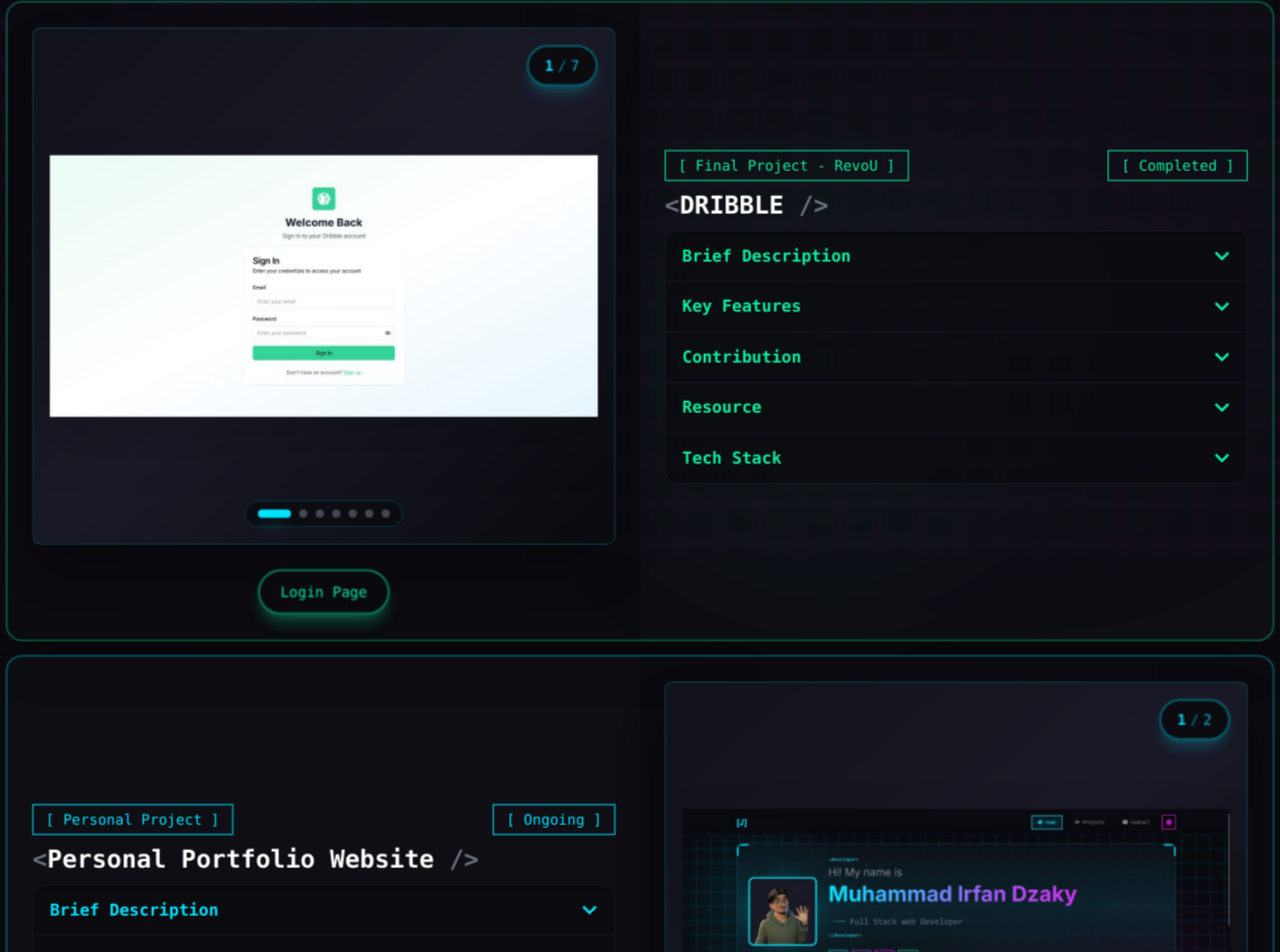
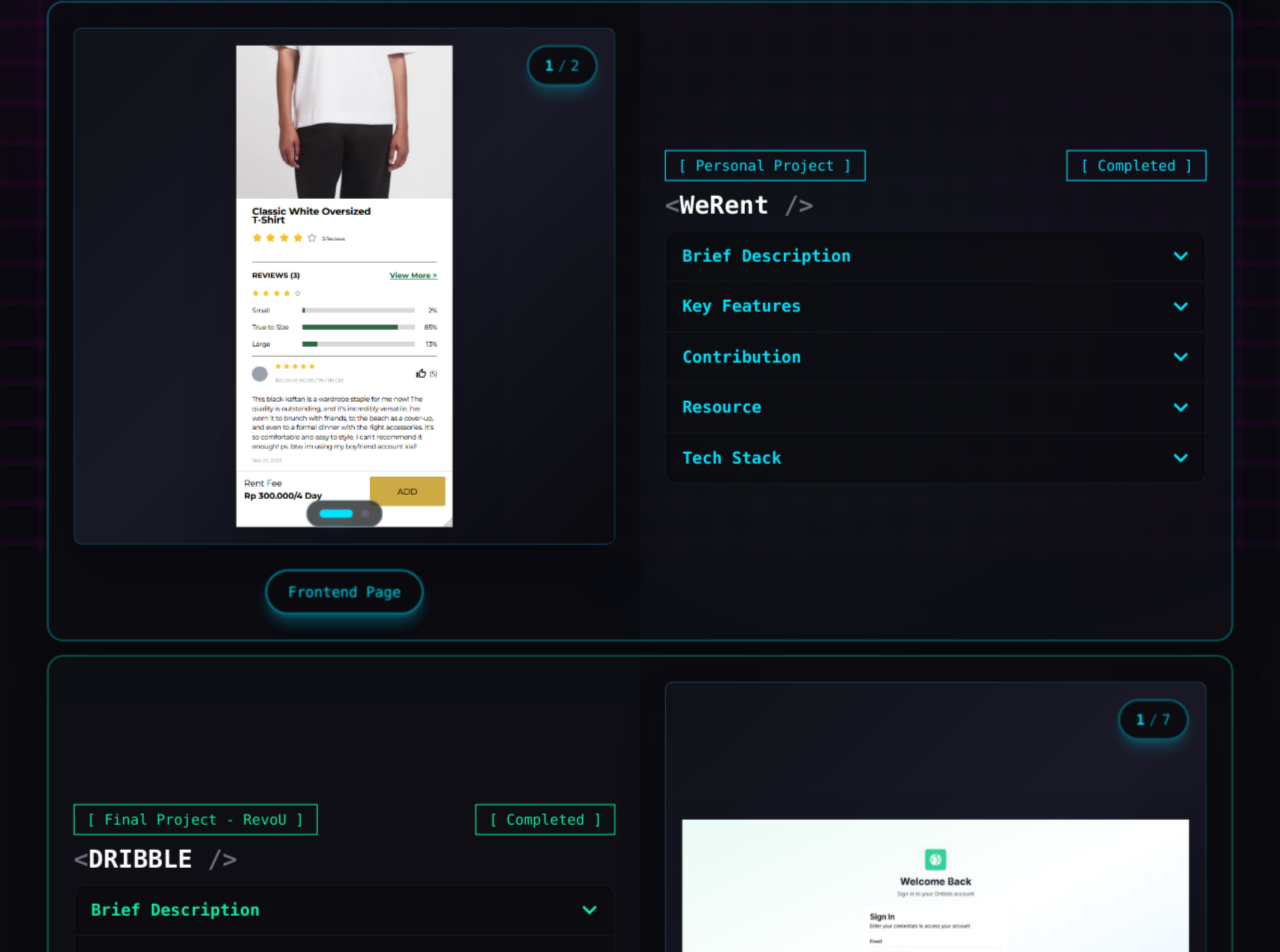
Before and after one commit to MuhammadIrfanDzaky/Personal-Website, a Next.js app: page /projects in a window 1280 px wide. Shown: the part 243-1195 px from the top of the page. Built offline with nearby package versions, Linux system fonts and the light colour scheme.

Commit message:
feat: add WeRent project details and images to ProjectsPage for enhanced showcase

```diff
--- a/src/app/contact/page.tsx
+++ b/src/app/contact/page.tsx
@@ -151,7 +151,7 @@
         <div className="absolute top-1/2 left-1/2 w-96 h-96 bg-neon-purple/10 rounded-full blur-[120px] animate-pulse" style={{ animationDelay: '2s' }} />
       </div>
 
-      <div className="relative z-10 max-w-7xl mx-auto px-6 pt-20 md:pt-28 pb-24 md:pb-8">
+      <div className="relative z-10 w-full px-6 md:px-12 lg:px-16 pt-20 md:pt-28 pb-24 md:pb-8">
 
         {/* Page Header */}
         <div className="mb-8 md:mb-12 relative">
--- a/src/app/page.tsx
+++ b/src/app/page.tsx
@@ -87,7 +87,7 @@
         <div className="absolute top-1/2 left-1/2 w-96 h-96 bg-neon-purple/10 rounded-full blur-[120px] animate-pulse" style={{ animationDelay: '2s' }} />
       </div>
 
-      <div className="relative z-10 max-w-7xl mx-auto px-6 pt-20 md:pt-28 pb-24 md:pb-8 min-h-screen flex flex-col">
+      <div className="relative z-10 w-full px-6 md:px-12 lg:px-16 pt-20 md:pt-28 pb-24 md:pb-8 min-h-screen flex flex-col">
 
         {/* Hero Section - Full Width Glitch Style */}
         <section className="mb-8 relative">
--- a/src/app/projects/page.tsx
+++ b/src/app/projects/page.tsx
@@ -27,6 +27,45 @@
   const projects = [
     {
       id: 1,
+      title: "WeRent",
+      type: "Personal Project",
+      privacy: "Public",
+      description: "Modern full-stack e-commerce platform with advanced features including real-time inventory management, secure payment processing, and personalized product recommendations. Built with scalable architecture and optimized for performance.",
+      tech: ["Next.js", "NestJS"],
+      github: ["https://github.com/MuhammadIrfanDzaky/group-a-be", "https://github.com/MuhammadIrfanDzaky/group-a-fe"],
+      live: "https://a-we-rent-fe.vercel.app/",
+      status: "Completed",
+      color: "cyan",
+      repoType: "public",
+      images: [
+        "/werentfe.png",
+        "/werentppt.png"
+      ],
+      imagePlaceholders: [
+        "Frontend Page",
+        "Key Features Overview"
+      ],
+      keyFeatures: [
+        "Real-time inventory tracking with Redis caching",
+        "Secure payment integration with Stripe",
+        "Advanced product search and filtering",
+        "Shopping cart with persistent sessions",
+        "User authentication and authorization",
+        "Admin dashboard for product management",
+        "Responsive design for all devices",
+        "Email notifications for order updates"
+      ],
+      contribution: [
+        "Designed and implemented full-stack architecture",
+        "Integrated secure payment gateway with Stripe API",
+        "Implemented Redis caching for improved performance",
+        "Built RESTful API with Express and MongoDB",
+        "Created responsive UI with React and Tailwind CSS",
+        "Implemented JWT-based authentication system"
+      ]
+    },
+    {
+      id: 2,
       title: "DRIBBLE",
       type: "Final Project - RevoU",
       privacy: "Public",
@@ -70,7 +109,7 @@
         ]
       },
       {
-        id: 2,
+        id: 3,
         title: "Personal Portfolio Website",
         type: "Personal Project",
         privacy: "Public",
@@ -109,7 +148,7 @@
         ]
       },
       {
-        id: 3,
+        id: 4,
         title: "Kos-Kosan Gang Family No.3",
         type: "Freelance Project",
         privacy: "Private",
@@ -141,34 +180,6 @@
           "Gathered client requirements & incorporated feedback iteratively",
           "Managed quality assurance & user testing"
         ]
-      },
-      {
-        id: 4,
-        title: "Absensi SDN 064037",
-        type: "Freelance Project",
-        privacy: "Private",
-        description: "A digital platform for elementary school (SDN) administration, including student data, attendance, and report cards. Built for school digitalization.",
-        tech: ["HTML", "CSS", "Javascript", "PHP", "MySQL"],
-        github: "https://github.com/yourusername/sdn",
-        live: null,
-        status: "Completed",
-        color: "purple",
-        repoType: "private",
-        images: [
-          "/sdn-1.jpg"
-        ],
-        imagePlaceholders: [
-          "Login Page"
-        ],
-        keyFeatures: [
-          "Student management",
-          "Attendance tracking",
-          "Report cards"
-        ],
-        contribution: [
-          "Backend",
-          "Frontend"
-        ]
       }
   ];
 
@@ -196,7 +207,7 @@
           <div className="absolute top-1/2 left-1/2 w-96 h-96 bg-neon-green/10 rounded-full blur-[120px] animate-pulse" style={{ animationDelay: '2s' }} />
         </div>
 
-        <div className="relative z-10 max-w-7xl mx-auto px-6 pt-20 md:pt-28 pb-24 md:pb-8">
+        <div className="relative z-10 w-full px-6 md:px-12 lg:px-16 pt-20 md:pt-28 pb-24 md:pb-8">
           {/* Page Header */}
           <div className="mb-8 md:mb-12 relative">
             <div className="flex items-center gap-3 md:gap-4 mb-3 md:mb-4">
@@ -250,14 +261,31 @@
                             keyFeatures={project.keyFeatures}
                             contribution={project.contribution}
                             tech={project.tech}
-                            demo={project.github}
+                            demo={Array.isArray(project.github) ? project.github[0] : project.github}
                             color={project.color}
                             repoType={project.repoType}
                             onExpandChange={(isExpanded) => {
                               setExpandedProjectId(isExpanded ? project.id : null);
                             }}
                             resource={
-                              <div className="flex gap-2 md:gap-3 pt-2">
+                              <div className="flex gap-2 md:gap-3 pt-2 flex-wrap">
+                                {Array.isArray(project.github) ? (
+                                  project.github.map((githubLink, idx) => (
+                                    <AnimatedButton
+                                      key={idx}
+                                      href={githubLink}
+                                      target="_blank"
+                                      rel="noopener noreferrer"
+                                      className={`group/btn flex items-center gap-1.5 md:gap-2 px-3 md:px-4 py-1.5 md:py-2 text-xs md:text-sm font-mono bg-transparent border-2 ${project.color === 'cyan' ? 'border-neon-cyan text-neon-cyan hover:bg-neon-cyan' : project.color === 'pink' ? 'border-neon-pink text-neon-pink hover:bg-neon-pink' : project.color === 'purple' ? 'border-neon-purple text-neon-purple hover:bg-neon-purple' : 'border-neon-green text-neon-green hover:bg-neon-green'} hover:text-dark-900 transition-all duration-300 relative overflow-hidden`}
+                                    >
+                                      <span className="relative z-10 flex items-center gap-1.5 md:gap-2">
+                                        <FaGithub />
+                                        <span>{project.repoType === 'private' ? 'PRIVATE' : idx === 0 ? 'BE' : 'FE'}</span>
+                                      </span>
+                                      <div className={`absolute inset-0 ${project.color === 'cyan' ? 'bg-neon-cyan' : project.color === 'pink' ? 'bg-neon-pink' : project.color === 'purple' ? 'bg-neon-purple' : 'bg-neon-green'} transform -translate-x-full group-hover/btn:translate-x-0 transition-transform duration-300`} />
+                                    </AnimatedButton>
+                                  ))
+                                ) : (
                                   <AnimatedButton
                                     href={project.github}
                                     target="_blank"
@@ -270,6 +298,7 @@
                                     </span>
                                     <div className={`absolute inset-0 ${project.color === 'cyan' ? 'bg-neon-cyan' : project.color === 'pink' ? 'bg-neon-pink' : project.color === 'purple' ? 'bg-neon-purple' : 'bg-neon-green'} transform -translate-x-full group-hover/btn:translate-x-0 transition-transform duration-300`} />
                                   </AnimatedButton>
+                                )}
                                 {project.live && (
                                   <AnimatedButton
                                     href={project.live}
@@ -313,13 +342,30 @@
                             keyFeatures={project.keyFeatures}
                             contribution={project.contribution}
                             tech={project.tech}
-                            demo={project.github}
+                            demo={Array.isArray(project.github) ? project.github[0] : project.github}
                             color={project.color}
                             onExpandChange={(isExpanded) => {
                               setExpandedProjectId(isExpanded ? project.id : null);
                             }}
                             resource={
-                              <div className="flex gap-2 md:gap-3 pt-2">
+                              <div className="flex gap-2 md:gap-3 pt-2 flex-wrap">
+                                {Array.isArray(project.github) ? (
+                                  project.github.map((githubLink, idx) => (
+                                    <AnimatedButton
+                                      key={idx}
+                                      href={githubLink}
+                                      target="_blank"
+                                      rel="noopener noreferrer"
+                                      className={`group/btn flex items-center gap-1.5 md:gap-2 px-3 md:px-4 py-1.5 md:py-2 text-xs md:text-sm font-mono bg-transparent border-2 ${project.color === 'cyan' ? 'border-neon-cyan text-neon-cyan hover:bg-neon-cyan' : project.color === 'pink' ? 'border-neon-pink text-neon-pink hover:bg-neon-pink' : project.color === 'purple' ? 'border-neon-purple text-neon-purple hover:bg-neon-purple' : 'border-neon-green text-neon-green hover:bg-neon-green'} hover:text-dark-900 transition-all duration-300 relative overflow-hidden`}
+                                    >
+                                      <span className="relative z-10 flex items-center gap-1.5 md:gap-2">
+                                        <FaGithub />
+                                        <span>{project.repoType === 'private' ? 'PRIVATE' : idx === 0 ? 'BE' : 'FE'}</span>
+                                      </span>
+                                      <div className={`absolute inset-0 ${project.color === 'cyan' ? 'bg-neon-cyan' : project.color === 'pink' ? 'bg-neon-pink' : project.color === 'purple' ? 'bg-neon-purple' : 'bg-neon-green'} transform -translate-x-full group-hover/btn:translate-x-0 transition-transform duration-300`} />
+                                    </AnimatedButton>
+                                  ))
+                                ) : (
                                   <AnimatedButton
                                     href={project.github}
                                     target="_blank"
@@ -332,6 +378,7 @@
                                     </span>
                                     <div className={`absolute inset-0 ${project.color === 'cyan' ? 'bg-neon-cyan' : project.color === 'pink' ? 'bg-neon-pink' : project.color === 'purple' ? 'bg-neon-purple' : 'bg-neon-green'} transform -translate-x-full group-hover/btn:translate-x-0 transition-transform duration-300`} />
                                   </AnimatedButton>
+                                )}
                                 {project.live && (
                                   <AnimatedButton
                                     href={project.live}
```
Also changed, not shown: public/werentfe.png (added), public/werentppt.png (added). Lines whose indentation alone changed are shown as unchanged.
